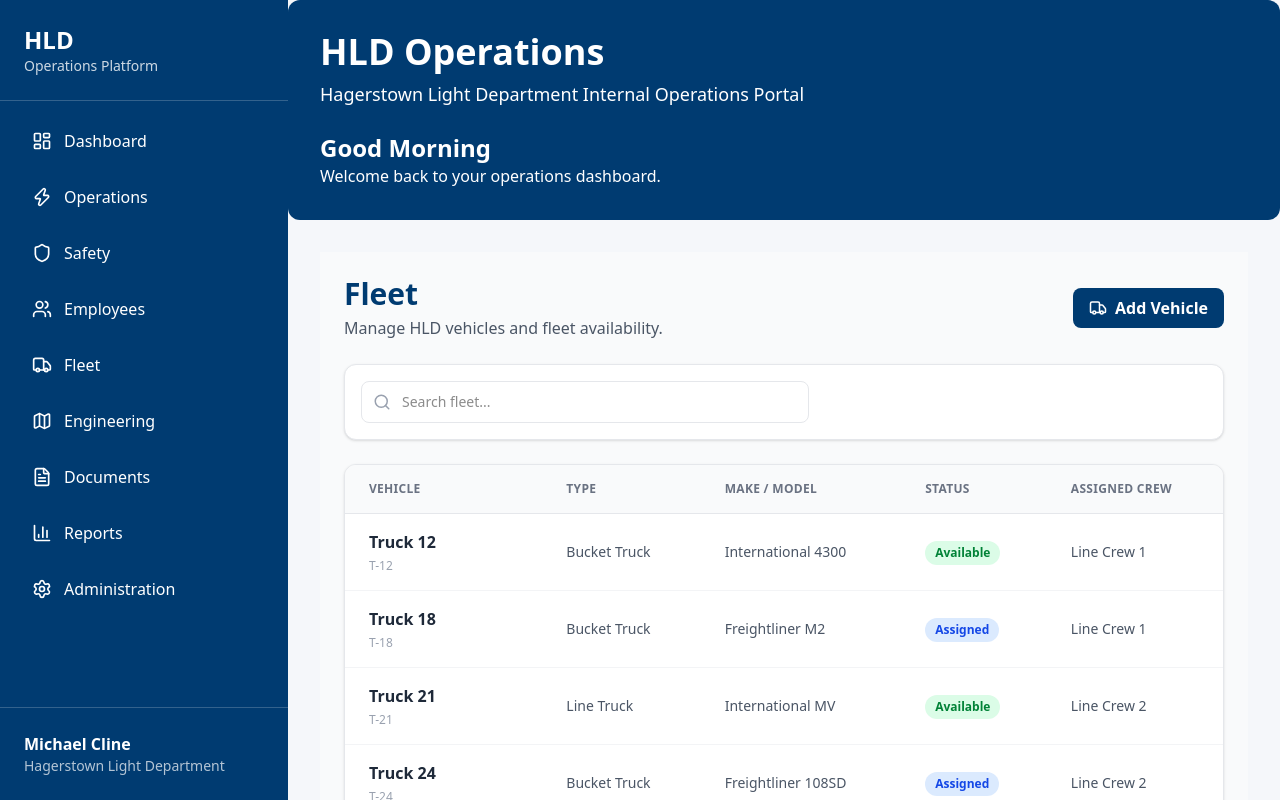
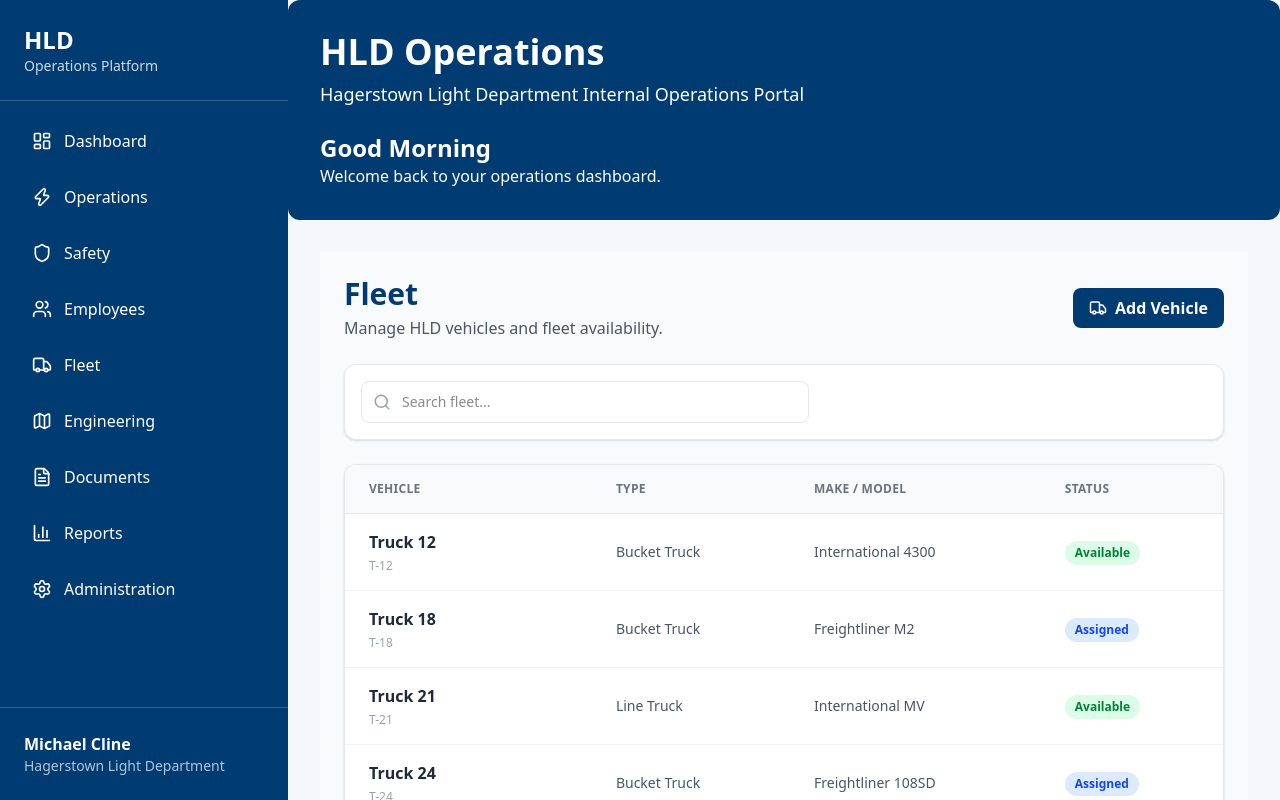
Before and after one commit to clinemichael/hagerstown-light-website, a Next.js app: page /fleet in a window 1280 px wide. Shown: the top 800 px of the page. Built offline with nearby package versions, Linux system fonts and the light colour scheme.

Commit message:
Separate fleet data from crew assignments

```diff
--- a/app/fleet/page.tsx
+++ b/app/fleet/page.tsx
@@ -10,7 +10,6 @@ const vehicles = [
     type: "Bucket Truck",
     makeModel: "International 4300",
     status: "Available",
-    crew: "Line Crew 1",
       },
   {
     id: "T-18",
@@ -18,7 +17,6 @@ const vehicles = [
     type: "Bucket Truck",
     makeModel: "Freightliner M2",
     status: "Assigned",
-    crew: "Line Crew 1",
       },
   {
     id: "T-21",
@@ -26,7 +24,6 @@ const vehicles = [
     type: "Line Truck",
     makeModel: "International MV",
     status: "Available",
-    crew: "Line Crew 2",
      },
   {
     id: "T-24",
@@ -34,7 +31,6 @@ const vehicles = [
     type: "Bucket Truck",
     makeModel: "Freightliner 108SD",
     status: "Assigned",
-    crew: "Line Crew 2",
       },
   {
     id: "T-26",
@@ -42,7 +38,6 @@ const vehicles = [
     type: "Service Truck",
     makeModel: "Ford F-550",
     status: "Available",
-    crew: "Line Crew 2",
      },
   {
     id: "ST-01",
@@ -50,7 +45,6 @@ const vehicles = [
     type: "Service Truck",
     makeModel: "Ford F-250",
     status: "Available",
-    crew: "Service Crew",
       },
 ];
 
@@ -64,7 +58,7 @@ export default function FleetPage() {
       vehicle.number.toLowerCase().includes(searchTerm) ||
       vehicle.type.toLowerCase().includes(searchTerm) ||
       vehicle.makeModel.toLowerCase().includes(searchTerm) ||
-      vehicle.crew.toLowerCase().includes(searchTerm)
+      vehicle.status.toLowerCase().includes(searchTerm)
     );
   });
 
@@ -157,9 +151,6 @@ export default function FleetPage() {
                   Status
                 </th>
 
-                <th className="text-left px-6 py-4 text-xs font-semibold text-gray-500 uppercase tracking-wide">
-                  Assigned Crew
-                </th>
                  </tr>
             </thead>
 
@@ -208,16 +199,13 @@ export default function FleetPage() {
                     </span>
                   </td>
 
-                  <td className="px-6 py-4 text-sm text-gray-600">
-                    {vehicle.crew}
-                  </td>
                 </tr>
               ))}
 
               {filteredVehicles.length === 0 && (
                 <tr>
                   <td
-                    colSpan={5}
+                    colSpan={4}
                     className="px-6 py-10 text-center text-gray-500"
                   >
                     No vehicles found.
```
Lines whose indentation alone changed are shown as unchanged.
